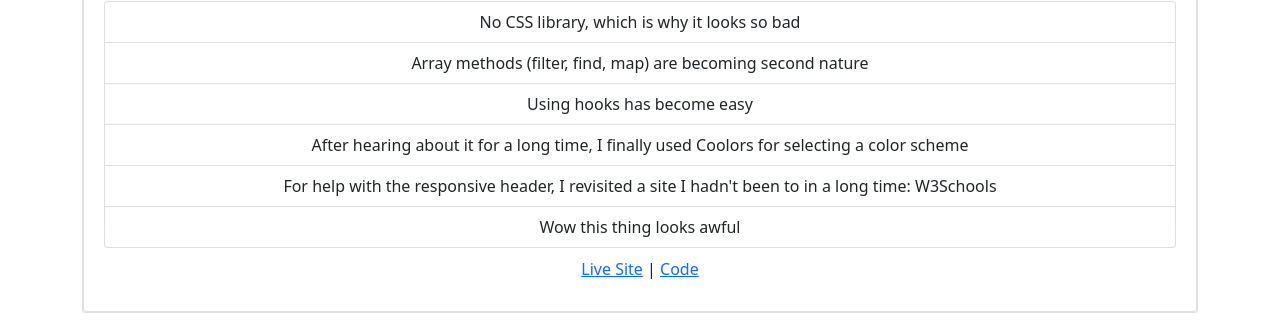
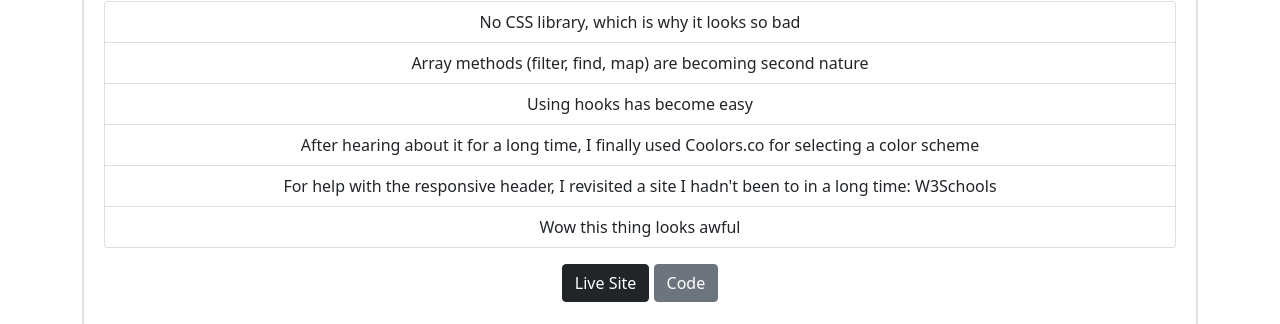
Before and after one commit to ejw773/to-do-30, a React (Create React App) app: page / in a window 1280 px wide. Both pictures are taken after a click on the button 640 px from the left and 969 px from the top of the page. Shown: the part 1042-1366 px from the top of the page. Built offline with nearby package versions, Linux system fonts and the light colour scheme.

Commit message:
on cards, changes links to buttons

```diff
--- a/src/components/RenderCardsComponent.js
+++ b/src/components/RenderCardsComponent.js
@@ -1,5 +1,5 @@
 import React from 'react';
-import { Card, ListGroup, Accordion } from 'react-bootstrap';
+import { Card, ListGroup, Accordion, Button } from 'react-bootstrap';
 import { baseUrl, gitBaseUrl } from '../shared/baseUrl';
 import RenderList from './RenderList';
 
@@ -36,7 +36,7 @@ const RenderCards = ({title, day, comment, bullets}) => {
                             }
                         </ListGroup>
                         <Card.Body>
-                            <Card.Subtitle><a href={linkString} target="_blank" rel="noreferrer">Live Site</a> | <a href={gitLinkString} target="_blank" rel="noreferrer">Code</a></Card.Subtitle>
+                            <Button variant='dark' href={linkString} target="_blank" rel="noreferrer">Live Site</Button>  <Button variant='secondary' href={gitLinkString} target="_blank" rel="noreferrer">Code</Button>
                         </Card.Body>
                     </Accordion.Body>
                 </Accordion.Item>
--- a/src/shared/projectInfo.js
+++ b/src/shared/projectInfo.js
@@ -99,7 +99,7 @@ const projectInfo = [
             "No CSS library, which is why it looks so bad",
             "Array methods (filter, find, map) are becoming second nature",
             "Using hooks has become easy",
-            "After hearing about it for a long time, I finally used Coolors for selecting a color scheme",
+            "After hearing about it for a long time, I finally used Coolors.co for selecting a color scheme",
             "For help with the responsive header, I revisited a site I hadn't been to in a long time: W3Schools",
             "Wow this thing looks awful"
         ]
```
